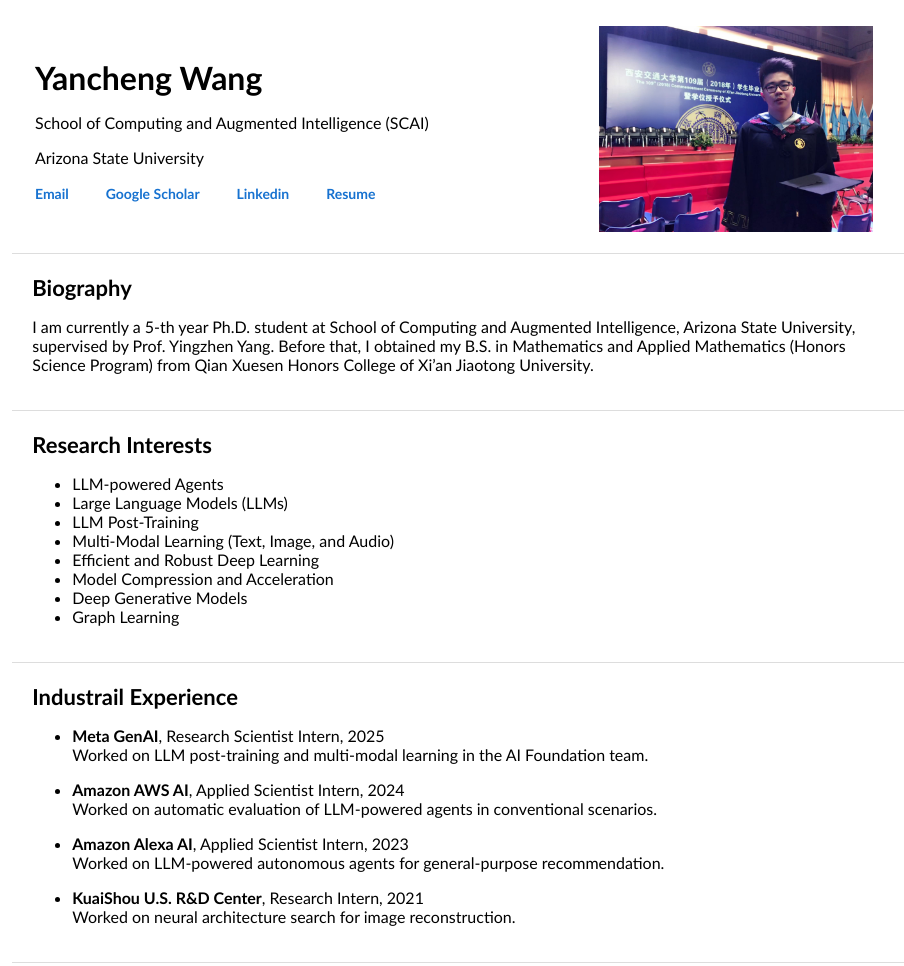
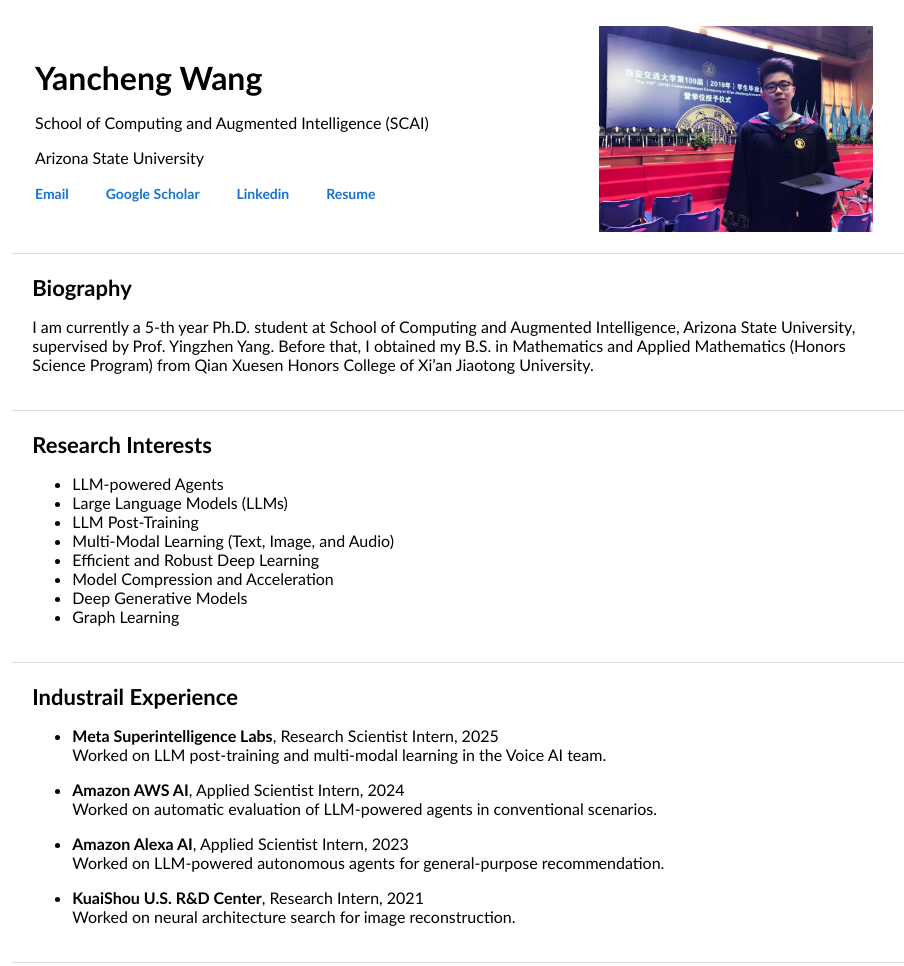
Before and after one commit to YanchengWang/YanchengWang.github.io, a plain HTML site: page index.html in a window 1280 px wide. Shown: the top 966 px of the page, without its empty margins (173-1077 px from the left). Drawn offline with Linux system fonts and the light colour scheme.

Commit message:
Update index.html

```diff
--- a/index.html
+++ b/index.html
@@ -66,8 +66,8 @@
               <heading>Industrail Experience</heading>
               <p></p>
               <ul>
-                <li><papertitle>Meta GenAI</papertitle>, Research Scientist Intern, 2025              <br>
-                  Worked on LLM post-training and multi-modal learning in the AI Foundation team.</li>
+                <li><papertitle>Meta Superintelligence Labs</papertitle>, Research Scientist Intern, 2025              <br>
+                  Worked on LLM post-training and multi-modal learning in the Voice AI team.</li>
 
                 <p></p>
                 <li><papertitle>Amazon AWS AI</papertitle>, Applied Scientist Intern, 2024              <br>
```
